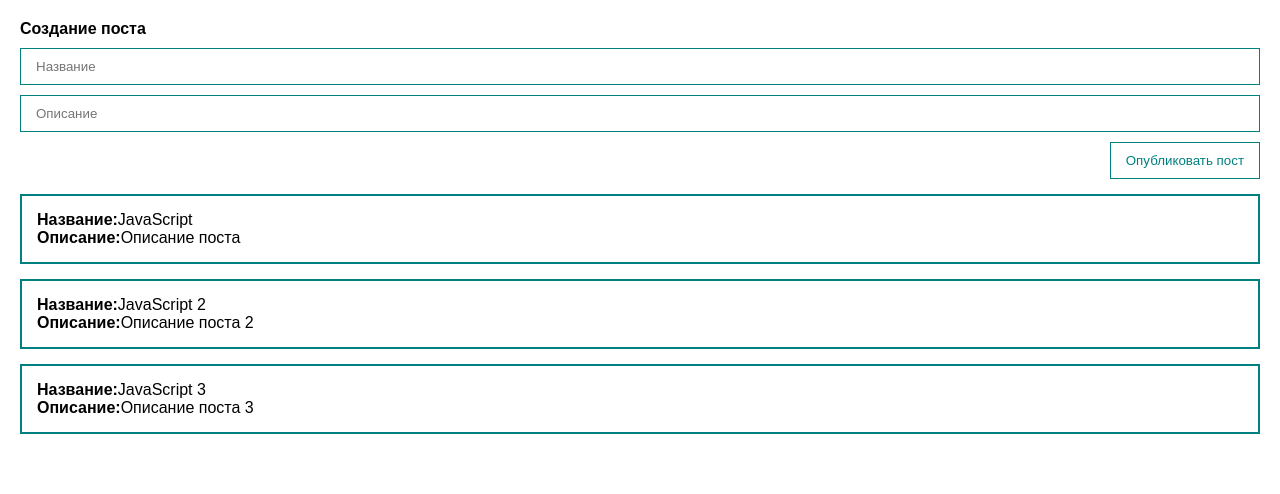
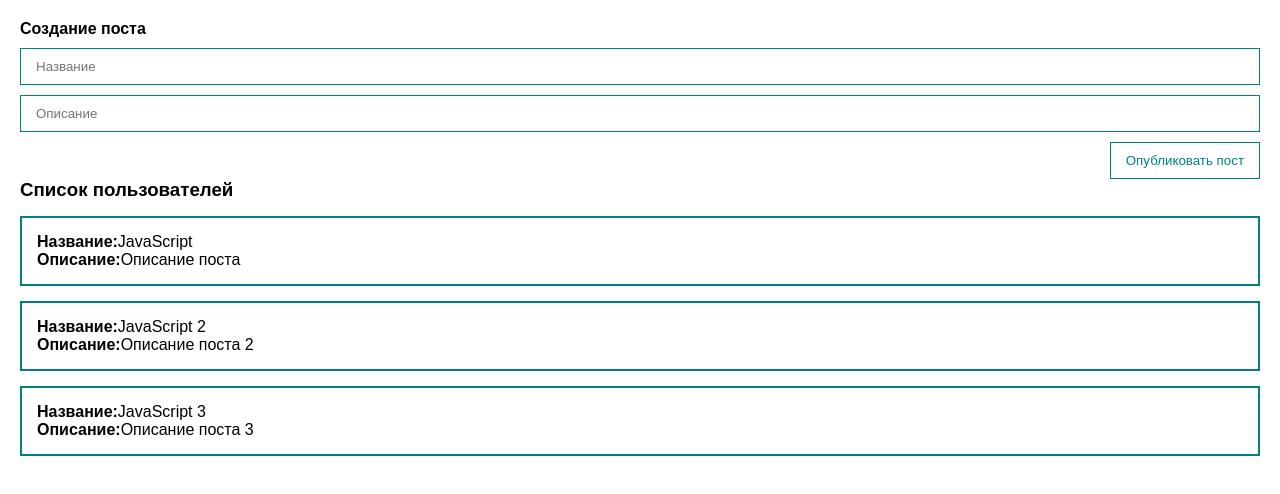
Before and after one commit to popetrov/my-vue-traning, a Vue app: page / in a window 1280 px wide. Shown: the top 494 px of the page. Built offline with nearby package versions, Linux system fonts and the light colour scheme.

Commit message:
added props

```diff
--- a/src/App.vue
+++ b/src/App.vue
@@ -1,36 +1,23 @@
 <template>
     <div class="app">
-        <form @submit.prevent>
-            <h4>Создание поста</h4>
-            <input
-                v-bind:value="title"
-                @input="title = $event.target.value"
-                class="input" type="text"
-                placeholder="Название"
-            >
-            <input
-                v-bind:value="body"
-                @input="body = $event.target.value"
-                class="input"
-                type="text"
-                placeholder="Описание"
-            >
-            <button
-                class="btn"
-                @click="createPost"
-            >
-                Опубликовать пост
-            </button>
-        </form>
-        <div class="post" v-for="post in posts">
-            <div><strong>Название:</strong>{{post.title}}</div>
-            <div><strong>Описание:</strong>{{post.body}}</div>
-        </div>
+        <PostFormVue
+            @create="createPost"
+        />
+        <PostListVue
+            :posts="posts"
+        />
     </div>
 </template>
 
 <script>
+
+import PostFormVue from './components/PostForm.vue'
+import PostListVue from './components/PostList.vue'
+
 export default {
+    components: {
+        PostListVue, PostFormVue
+    },
     data () {
         return {
             posts: [
@@ -38,20 +25,11 @@
                 {id:2, title:"JavaScript 2", body:"Описание поста 2"},
                 {id:3, title:"JavaScript 3", body:"Описание поста 3"},
             ],
-            title:'',
-            body:'',
         }
     },
     methods: {
-        createPost() {
-            const newPost = {
-                id: Date.now(),
-                title: this.title,
-                body: this.body
-            }
-            this.posts.push(newPost)
-            this.title = ''
-            this.body = ''
+        createPost(post) {
+            this.posts.push(post)
         },
     }
 }
@@ -65,34 +43,7 @@
         font-family: Arial, Helvetica, sans-serif;
     }
 
-    .post {
-        margin-top: 15px;
-        padding: 15px;
-        border: 2px solid teal;
-    }
-
-    .input {
-        width: 100%;
-        border: 1px solid teal;
-        padding: 10px 15px;
-        margin-top: 10px;
-    }
-
     .app {
         padding: 20px;
     }
-
-    form {
-        display: flex;
-        flex-direction: column;
-    }
-
-    .btn {
-        margin-top: 10px;
-        align-self: flex-end;
-        padding: 10px 15px;
-        background: none;
-        color: teal;
-        border: 1px solid teal;
-    }
 </style>
--- /dev/null
+++ b/src/components/PostForm.vue
@@ -0,0 +1,69 @@
+<template>
+        <form @submit.prevent>
+            <h4>Создание поста</h4>
+            <input
+                v-model="post.title"
+                class="input" type="text"
+                placeholder="Название"
+            >
+            <input
+                v-model="post.body"
+                class="input"
+                type="text"
+                placeholder="Описание"
+            >
+            <button
+                class="btn"
+                @click="createPost"
+            >
+                Опубликовать пост
+            </button>
+        </form>
+</template>
+
+<script>
+    export default {
+        data() {
+            return {
+                post: {
+                    title: '',
+                    body: ''
+                }
+            }
+        },
+        methods: {
+            createPost() {
+                this.post.id = Date.now()
+                this.$emit('create', this.post)
+                this.post = {
+                    title: '',
+                    body: ''
+                }
+            }
+        }
+    }
+</script>
+
+<style scoped>
+    .input {
+        width: 100%;
+        border: 1px solid teal;
+        padding: 10px 15px;
+        margin-top: 10px;
+    }
+
+
+    form {
+        display: flex;
+        flex-direction: column;
+    }
+
+    .btn {
+        margin-top: 10px;
+        align-self: flex-end;
+        padding: 10px 15px;
+        background: none;
+        color: teal;
+        border: 1px solid teal;
+    }
+</style>
--- /dev/null
+++ b/src/components/PostItem.vue
@@ -0,0 +1,22 @@
+<template>
+    <div class="post">
+        <div><strong>Название:</strong>{{post.title}}</div>
+        <div><strong>Описание:</strong>{{post.body}}</div>
+    </div>
+</template>
+
+<script>
+    export default {
+        props: {
+            post: {
+                type: Object,
+                required: true
+            }
+        }
+
+    }
+</script>
+
+<style lang="scss" scoped>
+
+</style>
--- /dev/null
+++ b/src/components/PostList.vue
@@ -0,0 +1,31 @@
+<template>
+    <div>
+        <h3>Список пользователей</h3>
+        <PostItem
+            v-for="post in posts"
+            :post="post"
+        />
+    </div>
+</template>
+
+<script>
+import PostItem from './PostItem.vue';
+
+    export default {
+    props: {
+        posts: {
+            type: Array,
+            required: true,
+        }
+    },
+    components: { PostItem }
+}
+</script>
+
+<style scoped>
+.post {
+        margin-top: 15px;
+        padding: 15px;
+        border: 2px solid teal;
+    }
+</style>
```
